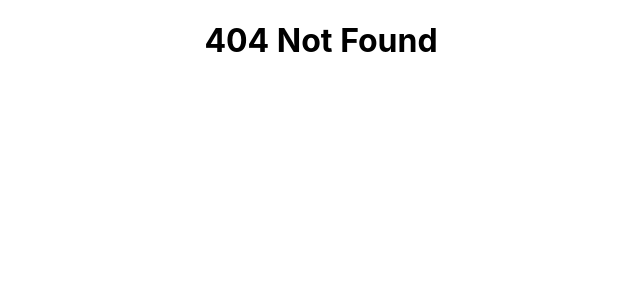
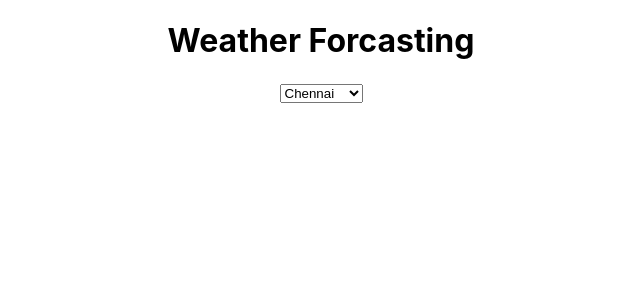
Before and after one commit to veloukarthik/react-redux-tutorial, a React (Create React App) app: page /weather in a window 1280 px wide. Before the commit this address had no page. Shown: the top 300 px of the page, without its empty margins (319-959 px from the left). Built offline with nearby package versions, Linux system fonts and the light colour scheme.

Commit message:
using redux sort data

```diff
--- a/src/App.tsx
+++ b/src/App.tsx
@@ -1,4 +1,4 @@
-import React from 'react';
+import React,{useEffect,useState} from 'react';
 import logo from './logo.svg';
 import './App.css';
 import {createBrowserRouter,RouterProvider} from 'react-router-dom'
@@ -6,11 +6,18 @@ import SortData from './Components/sortData';
 import NotFound from './Components/404';
 import Reducer from './hooks/Reducer';
 import Context from './hooks/Context';
-
+import Weather from './Components/weather';
 
 
 function App() {
+  const [count,setCount] = useState(0);
 
+  useEffect(() => {
+    // increment count every second
+      // setCount(prevCount => prevCount + 1);
+      // console.log("the count value is", count);
+
+  },[count]);
   const router = createBrowserRouter([
     {
       path:'/',
@@ -23,6 +30,10 @@ function App() {
     {
       path:'/context',
       Component:Context
+    },
+    {
+        path:'/weather',
+        Component:Weather
     },
     {
       path:'*',
--- a/src/Components/sortData/index.tsx
+++ b/src/Components/sortData/index.tsx
@@ -1,5 +1,6 @@
-import React, { useState } from 'react';
+import React, { useEffect, useState } from 'react';
 import {useSelector,useDispatch} from 'react-redux';
+import { sortByName,sortByAge } from '../../features/data';
 
 
 interface Person {
@@ -12,28 +13,36 @@ const SortData = () => {
 
     const peoples = useSelector((state:any) => state.user.value)
 
-    console.log("peoples",peoples);
+    const dispatch = useDispatch();
 
     const people: Person[] = peoples;
 
     const [sortedPeople, setSortedPeople] = useState<Person[]>(people);
 
+    useEffect(() => {
+        setSortedPeople(people);
+    }, [people]);
+
+
     const sortPeople = () => {
-        const sorted = [...people].sort((a, b) => {
-            if (a.name < b.name) return -1;
-            if (a.name > b.name) return 1;
-            return 0;
-        });
-        setSortedPeople(sorted);
+        dispatch(sortByName());
+        // setSortedPeople(sortedData);
+        // const sorted = [...people].sort((a, b) => {
+        //     if (a.name < b.name) return -1;
+        //     if (a.name > b.name) return 1;
+        //     return 0;
+        // });
+        // setSortedPeople(sorted);
     };
 
     const sortAge = () => {
-        const sorted = [...people].sort((a, b) => {
-            if (a.age < b.age) return -1;
-            if (a.age > b.age) return 1;
-            return 0;
-        });
-        setSortedPeople(sorted);
+        dispatch(sortByAge());
+        // const sorted = [...people].sort((a, b) => {
+        //     if (a.age < b.age) return -1;
+        //     if (a.age > b.age) return 1;
+        //     return 0;
+        // });
+        // setSortedPeople(sorted);
     };
 
     return (
--- /dev/null
+++ b/src/Components/weather/index.tsx
@@ -0,0 +1,48 @@
+import React,{useState,useEffect,useMemo} from 'react';
+
+
+function Weather()
+{
+
+    const [city,setCity] = useState('');
+    const [temperature,setTemperature] = useState('');
+    const [report,setReport] = useState('');
+
+
+    useEffect(()=>{
+        let reportData = 'The city temprature in the '+city+' is '+ temperature
+
+        setReport(reportData);
+    },[city])
+
+        const getTemperature = () => {
+            const selectElement = document.querySelector('select');
+            if (selectElement) {
+                const city1 = selectElement.value;
+                const temperature1 = selectElement.selectedOptions[0].text;
+                setCity(city1);
+                setTemperature(temperature1);
+            }
+        };
+
+    const data = [
+    {'city':'Chennai','temperature':'36'},
+    {'city':'Bangalore','temperature':'38'},
+    {'city':'Kerala','temperature':'35'}
+    ]
+
+    return(
+        <div>
+            <h1>Weather Forcasting</h1>
+            <select value={city} onChange={()=>getTemperature()}>
+                {data.map((item:any,key:any)=>{
+                    return(
+                        <option key={key}>{item.city}</option>
+                    )
+                })}
+            </select>
+        </div>
+    )
+}
+
+export default Weather;
--- a/src/features/data.tsx
+++ b/src/features/data.tsx
@@ -20,11 +20,19 @@ export const dataSlice = createSlice({
         getData: (state, action) => {
             console.log('state', state);
             state.value = action.payload
+        },
+        sortByName: (state) => {
+          let sortState =  state.value.sort((a:any, b:any) => a.name.localeCompare(b.name))
+            state.value = sortState;
+        },
+        sortByAge: (state) => {
+            let sortState =  state.value.sort((a:any, b:any) => a.age - b.age)
+            state.value = sortState;
         }
 
     }
 });
 
-export const { getData } = dataSlice.actions;
+export const { getData, sortByName, sortByAge } = dataSlice.actions;
 
 export default dataSlice.reducer;
```
Also changed, not shown: 1 other file (tests, documents, lock files or other folders).
